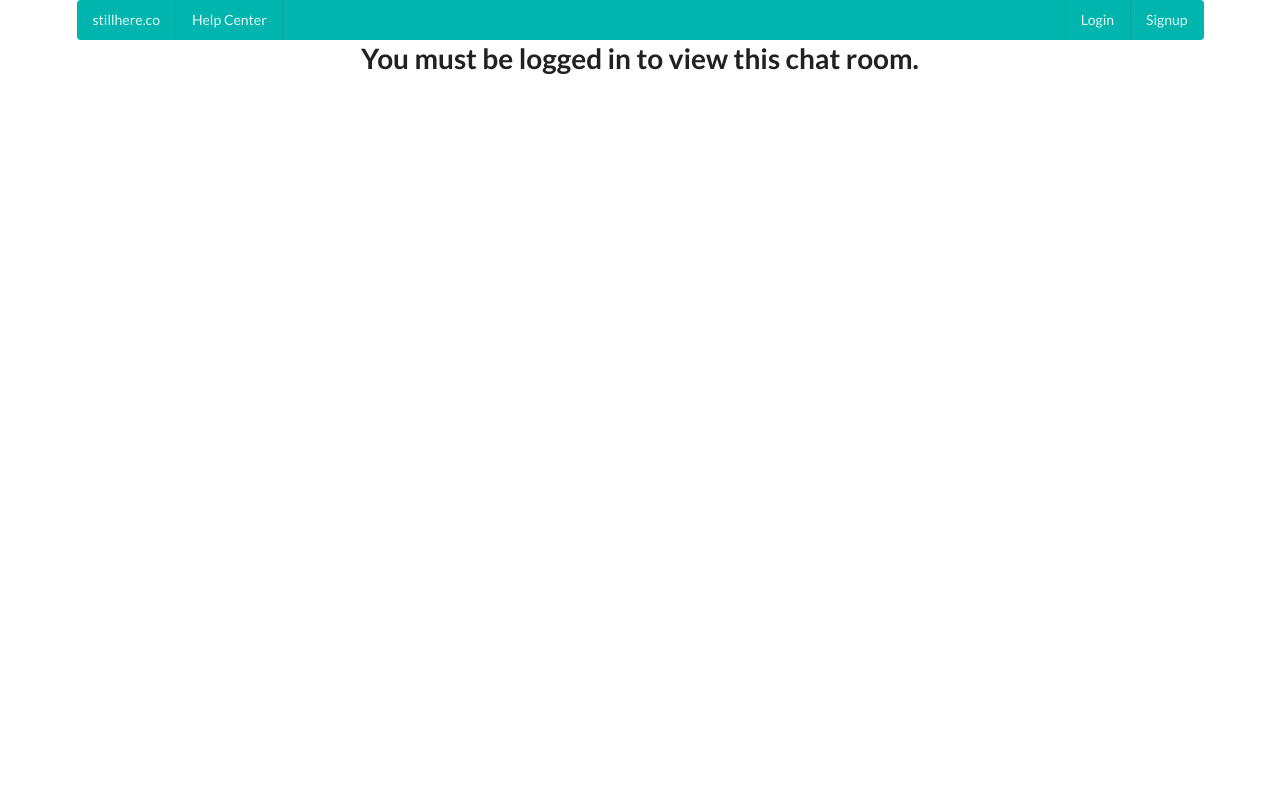
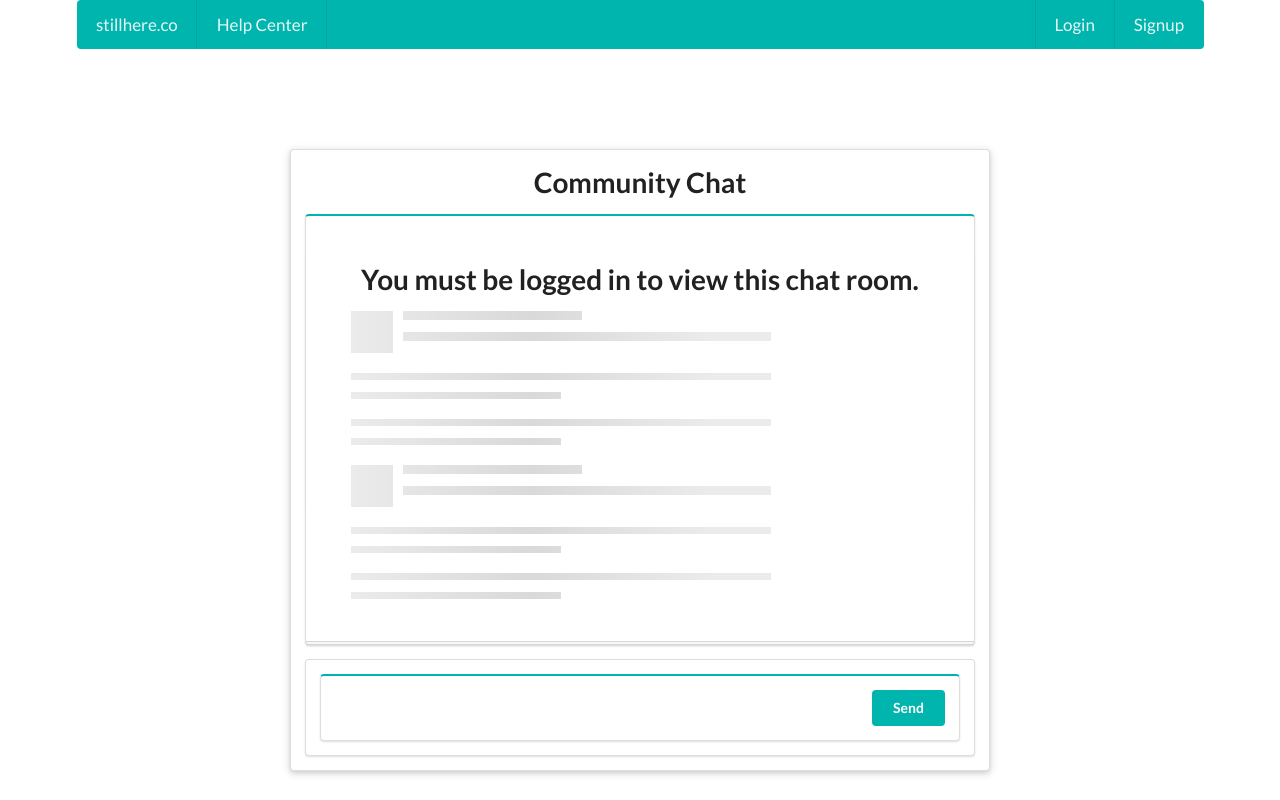
Before and after one commit to Aoliveras/still-here, a React (Create React App) app in the folder client/: page /chat in a window 1280 px wide. Built offline with nearby package versions, Linux system fonts and the light colour scheme.

Commit message:
added style to chatroom placeholder, made navbar larger size

```diff
--- a/client/src/components/Chat/Chat.js
+++ b/client/src/components/Chat/Chat.js
@@ -5,17 +5,96 @@ export default ({ currentUser }) => {
         <div>
         {currentUser
             ? (
-        <div className="ui center aligned container" style={{ marginTop: "45px" }}>
-          <h1>Here to chat.</h1>
-          <h3>Chat with friends who know what you're going through.</h3>
-        </div>
+        <div className="ui center aligned container text">
+                    <div className="ui segment raised" style={{ marginTop: "100px" }}>
+                        <h1 style={{ fontSize: "45px" }}>Community Chat</h1>
+                        <div className="ui segment teal stacked" style={{ padding: "45px" }}>
+                            <h1 style={{ marginTop: "-15px", marginBottom: "35px" }}>Start chatting with your friends!</h1>
+                            <div class='ui placeholder'>
+                                <div class='ui placeholder'>
+                                    <div class='image header'>
+                                    <div class='line medium' />
+                                    <div class='line full' />
+                                    </div>
+                                    <div class='paragraph'>
+                                    <div class='line full' />
+                                    <div class='line medium' />
+                                    </div>
+                                    <div class='paragraph'>
+                                    <div class='line full' />
+                                    <div class='line medium' />
+                                    </div>
+                                    <div class='image header'>
+                                    <div class='line medium' />
+                                    <div class='line full' />
+                                    </div>
+                                    <div class='paragraph'>
+                                    <div class='line full' />
+                                    <div class='line medium' />
+                                    </div>
+                                    <div class='paragraph'>
+                                    <div class='line full' />
+                                    <div class='line medium' />
+                                    </div>
+                                </div>
+                            </div>
+                        </div>
+                        <div class='ui clearing segment'>
+                        <div className="ui clearing teal segment">
+                        <button class='ui right floated teal button'>
+                            Send
+                        </button>
+                        </div>
+                        </div>
+                    </div>
+                </div>
             )
             : (
-                <div className="ui center aligned container">
-                    <h1>You must be logged in to view this chat room.</h1>
+                <div className="ui center aligned container text">
+                    <div className="ui segment raised" style={{ marginTop: "100px" }}>
+                        <h1>Community Chat</h1>
+                        <div className="ui segment teal stacked" style={{ padding: "45px" }}>
+                            <h1>You must be logged in to view this chat room.</h1>
+                            <div class='ui placeholder'>
+                                <div class='ui placeholder'>
+                                    <div class='image header'>
+                                    <div class='line medium' />
+                                    <div class='line full' />
+                                    </div>
+                                    <div class='paragraph'>
+                                    <div class='line full' />
+                                    <div class='line medium' />
+                                    </div>
+                                    <div class='paragraph'>
+                                    <div class='line full' />
+                                    <div class='line medium' />
+                                    </div>
+                                    <div class='image header'>
+                                    <div class='line medium' />
+                                    <div class='line full' />
+                                    </div>
+                                    <div class='paragraph'>
+                                    <div class='line full' />
+                                    <div class='line medium' />
+                                    </div>
+                                    <div class='paragraph'>
+                                    <div class='line full' />
+                                    <div class='line medium' />
+                                    </div>
+                                </div>
+                            </div>
+                        </div>
+                        <div class='ui clearing segment'>
+                        <div className="ui clearing teal segment">
+                        <button className='ui right floated teal button'>
+                            Send
+                        </button>
+                        </div>
+                        </div>
+                    </div>
                 </div>
             )
         }
         </div>
-    )
+     )
 }
--- a/client/src/components/Home/Home.js
+++ b/client/src/components/Home/Home.js
@@ -8,15 +8,15 @@ export default () => {
       <div className="ui segment stacked">
           <div className="ui container content" style={{ padding: "25px" }}>
           <div className='ui huge header' style={{ marginTop: "25px", fontSize: "65px" }}>Still Here.</div>
-          <h2 style={{ fontSize: "25px", marginTop: "45px" }}>
+          <h1 style={{ fontSize: "35px", marginTop: "45px" }}>
             When you need someone who understands.
-          </h2>
-          <h2>
+          </h1>
+          <h1 style={{ fontSize: "35px"}}>
             When you need a little help from a friend.
-            </h2>
-          <h2>
+            </h1>
+          <h1 style={{ fontSize: "35px"}}>
             When you need to share your story.
-          </h2>
+          </h1>
             <Link to="/login" className="ui fade animated inverted primary button" style={{ marginTop: "45px", marginBottom: "15px" }}>
               <div className='visible content'>Existing User Login</div>
               <div className='hidden content'>We missed you</div>
--- a/client/src/components/common/Navbar/Navbar.js
+++ b/client/src/components/common/Navbar/Navbar.js
@@ -4,7 +4,7 @@ import { Link } from 'react-router-dom';
 export default ({ currentUser }) => {
     return (
         <div className="column">
-        <nav className="ui inverted teal menu">
+        <nav className="ui inverted teal huge menu">
                 <Link className="item" to="/">stillhere.co</Link>
                 {/* <Link className="item" to="/blog">Blog</Link> */}
                 <Link className="teal item" to="/help">Help Center</Link>
```
